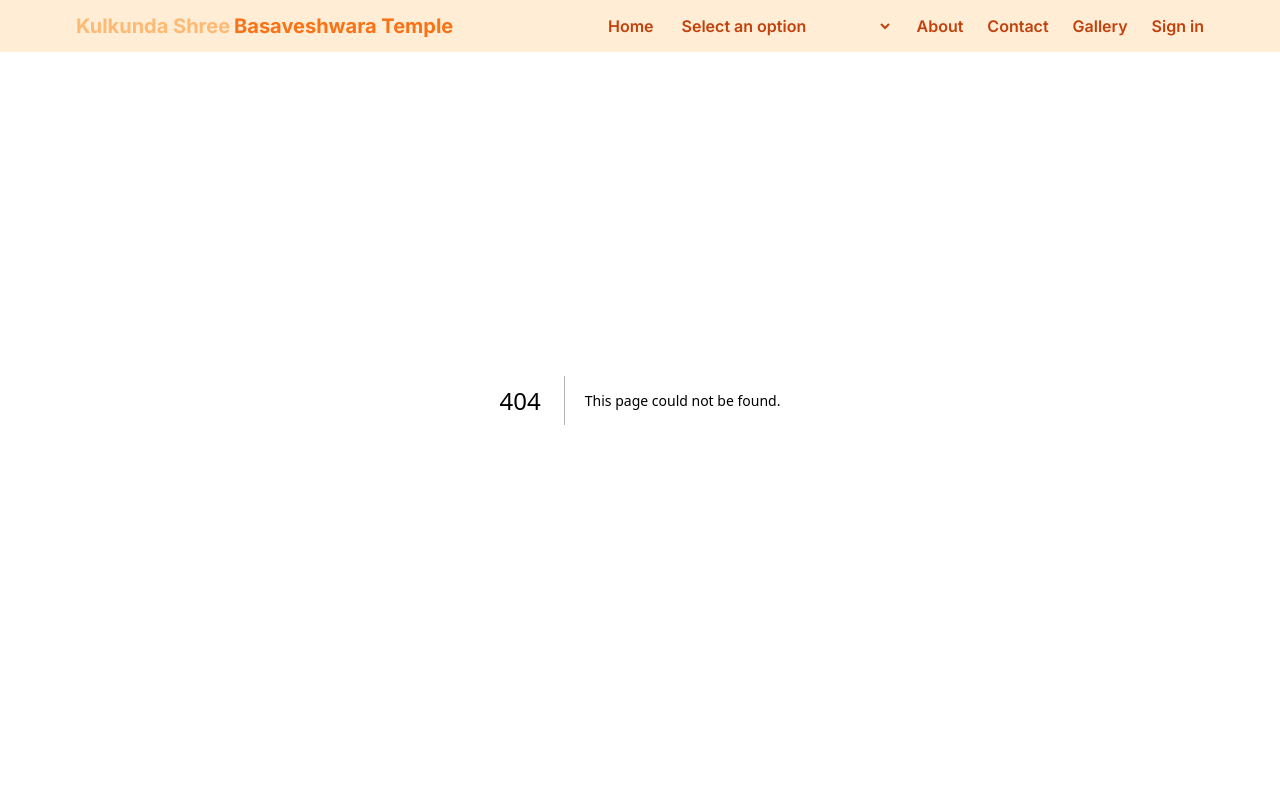
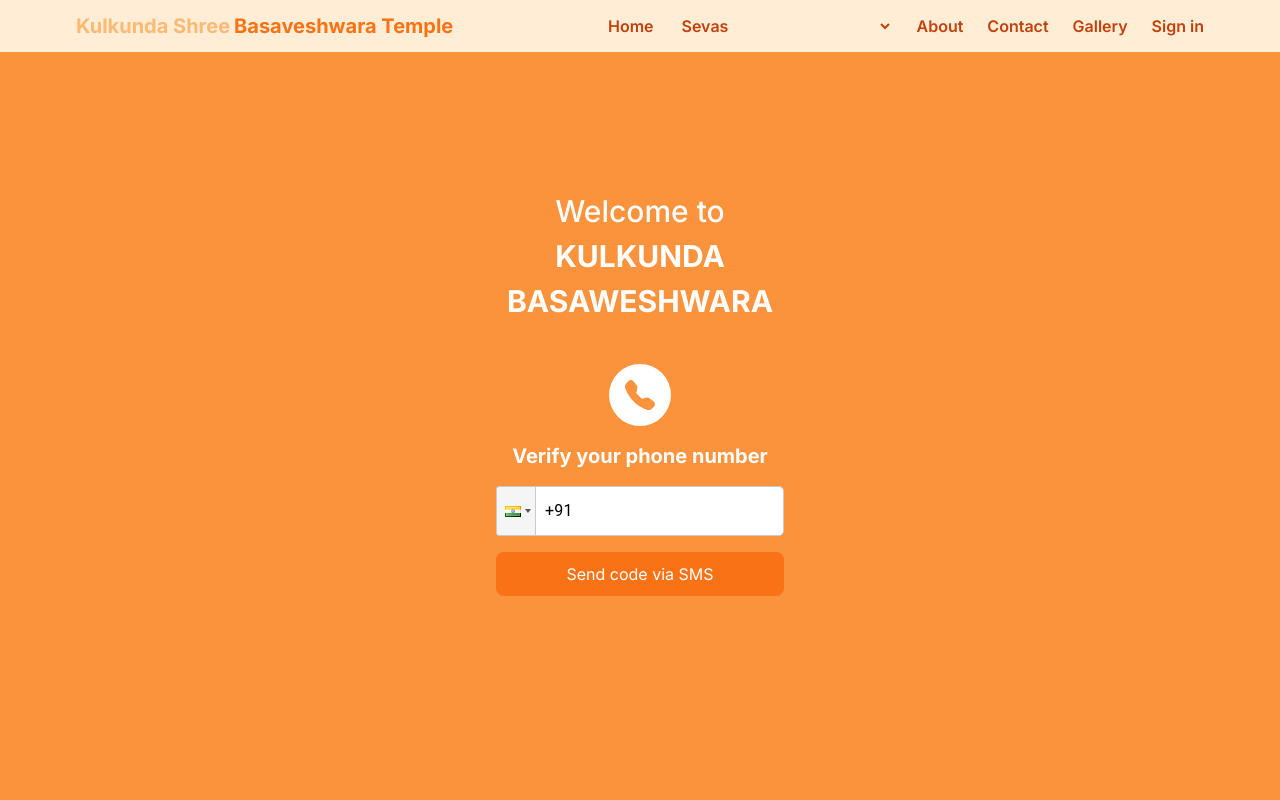
Before and after one commit to VijayendraNayak/kulkunda_front, a Next.js app: page /Pages/verifyotp in a window 1280 px wide. Before the commit this address had no page. Shown: the top 800 px of the page. Built offline with nearby package versions, Linux system fonts and the light colour scheme.

Commit message:
some changes

```diff
--- a/app/Components/ImageSlider.jsx
+++ b/app/Components/ImageSlider.jsx
@@ -31,8 +31,8 @@ const ImageSlider = () => {
   };
 
   return (
-    <div className='relative flex h-[400px] sm:h-[700px] w-full flex-col mt-12 sm:mt-26 sm:justify-center items-center'>
-      <div className='relative w-full h-[400px] sm:h-[700px] flex overflow-hidden'>
+    <div className='relative flex h-[500px] sm:h-[400px] w-full flex-col mt-12 sm:mt-26 sm:justify-center items-center'>
+      <div className='relative w-full h-[500px] sm:h-[400px] flex overflow-hidden'>
         <div className='relative w-full h-full'>
           <Image
             className='w-full h-full object-cover object-center'
--- a/app/Components/UserHeader.jsx
+++ b/app/Components/UserHeader.jsx
@@ -84,7 +84,7 @@ const UserHeader = ({ loading }) => {
               value=""
               className="hover:underline text-orange-700 hidden sm:flex p-3"
             >
-              Select an option
+              Sevas
             </option>
             <option
               value="sevaList"
@@ -185,11 +185,14 @@ const UserHeader = ({ loading }) => {
               </Link> */}
               {currentUser ? (
                 <Link href="/Pages/profile">
-                  <img
-                    className=" rounded-full w-10 h-10  sm:hidden"
-                    src={currentUser.avatar}
-                    alt="profile"
-                  />
+                  <div className="flex gap-1 items-center">
+                    <img
+                      className=" rounded-full w-10 h-10  sm:hidden"
+                      src={currentUser.avatar}
+                      alt="profile"
+                    />
+                    <span className="hover:underline text-orange-700 sm:hidden">My Profile</span>
+                  </div>
                 </Link>
               ) : (
                 <Link href="/Pages/login">
--- a/app/Pages/aboutus/page.jsx
+++ b/app/Pages/aboutus/page.jsx
@@ -28,12 +28,12 @@ const page = () => {
     <div className="pt-10 pb-10 lg:pt-20 ">
       {loader && <Loader />}
       <div className="flex justify-between items-center pb-5">
-        <p className="text-3xl lg:text-5xl text-center font-semibold text-orange-500 py-8">
+        <p className="text-3xl lg:text-5xl text-center font-semibold text-black py-8 px-4">
           About Us
         </p>
         <button
           type="button"
-          className="border-2 border-orange-500 bg-orange-300 px-5 py-3 rounded-full ml-auto mr-10 hover:bg-orange-400"
+          className="border-2 border-orange-500 bg-orange-300 px-3 py-3 rounded-full ml-auto mr-10 hover:bg-orange-400"
           onClick={handleonclick}
         >
           {lang === "english" ? "ಕನ್ನಡ" : "English"}
--- a/app/Pages/advancedseva/page.jsx
+++ b/app/Pages/advancedseva/page.jsx
@@ -1,11 +1,19 @@
-import React from 'react'
+import React from "react";
+import { useRouter } from "next/navigation";
+import { useDispatch, useSelector } from "react-redux";
+import { setSevaName } from "../../Redux/Features/counter/sevaslice";
+
 
 const page = () => {
-  return (
-    <div>
+  const [sevaname, setSevaname] = useState(null);
+  const handleBookSeva = (name) => {
+    router.replace("/Pages/sevabookinform");
+    setSevaname(name);
+    dispatch(setSevaName(name));
+  };
+  const router = useRouter();
+  const dispatch = useDispatch();
+  return <div></div>;
+};
 
-    </div>
-  )
-}
-
-export default page
+export default page;
--- /dev/null
+++ b/app/Pages/passwordotp/page.jsx
@@ -0,0 +1,65 @@
+"use client";
+import { BsFillShieldLockFill, BsTelephoneFill } from "react-icons/bs";
+import { CgSpinner } from "react-icons/cg";
+import { useState } from "react";
+import PhoneInput from "react-phone-input-2";
+import "react-phone-input-2/lib/style.css";
+import { toast, Toaster } from "react-hot-toast";
+import Loader from "../../Components/Loader";
+
+// Main component
+const App = () => {
+  // State variables
+  const [loading, setLoading] = useState(false);
+  const [showOTP, setShowOTP] = useState(false);
+  const [phone, setPhone] = useState("");
+  const [otp, setOTP] = useState("");
+  const [suc, setSuc] = useState(false);
+
+  // JSX structure
+  return (
+    <section className="bg-orange-400 flex items-center justify-center h-screen">
+      <div>
+        {loading && <Loader />}
+        <Toaster toastOptions={{ duration: 4000 }} />
+        <div className="w-80 flex flex-col gap-4 rounded-lg p-4">
+          <h1 className="text-center leading-normal text-white font-medium text-3xl mb-6">
+            Welcome to <br />
+            <span className="font-bold">KULKUNDA BASAWESHWARA</span>
+          </h1>
+          {showOTP ? (
+            <>
+              {/* Removed OTP functionality UI */}
+            </>
+          ) : (
+            <>
+              <div className="bg-white text-orange-400 w-fit mx-auto p-4 rounded-full">
+                <BsTelephoneFill size={30} />
+              </div>
+              <label
+                htmlFor=""
+                className="font-bold text-xl text-white text-center"
+              >
+                Verify your phone number
+              </label>
+              <PhoneInput country={"in"} value={phone} onChange={setPhone} />
+              <button
+                onClick={() => {}}
+                className="bg-orange-500 w-full flex gap-1 items-center justify-center py-2.5 hover:scale-105 text-white rounded-lg"
+              >
+                {loading && (
+                  <CgSpinner size={20} className="mt-1 animate-spin" />
+                )}
+                <span>Send code via SMS</span>
+              </button>
+              {/* Captcha button below */}
+              <div id="recaptcha"></div>
+            </>
+          )}
+        </div>
+      </div>
+    </section>
+  );
+};
+
+export default App;
--- a/app/Pages/seva/page.jsx
+++ b/app/Pages/seva/page.jsx
@@ -1,8 +1,5 @@
 "use client";
 import React, { useEffect, useState } from "react";
-import { useRouter } from "next/navigation";
-import { useDispatch, useSelector } from "react-redux";
-import { setSevaName } from "../../Redux/Features/counter/sevaslice";
 import Image from "next/image";
 import Entrance from "/app/assets/image/entrance.jpg";
 import Loader from "../../Components/Loader";
@@ -11,10 +8,7 @@ import Loader from "../../Components/Loader";
 const SevaPage = () => {
   const [language, setLanguage] = useState("english");
   const [formdata, setFormdata] = useState(null);
-  const [sevaname, setSevaname] = useState(null);
   const [loader, setLoader] = useState(false);
-  const router = useRouter();
-  const dispatch = useDispatch();
 
   useEffect(() => {
     const getdata = async () => {
@@ -40,21 +34,15 @@ const SevaPage = () => {
     setLanguage(selectedLanguage);
   };
 
-  const handleBookSeva = (name) => {
-    router.replace("/Pages/sevabookinform");
-    setSevaname(name);
-    dispatch(setSevaName(name));
-  };
-
   return (
     <div className="pt-20">
       {
         loader && <Loader/>
       }
-      <p className="text-black lg:text-6xl text-3xl text-center font-bold" style={{ textDecoration: 'none', fontFamily: 'Roboto' }}>
+      <p className="text-black lg:text-6xl text-3xl text-center font-bold" >
         Seva Served Here
       </p>
-      <div className="flex justify-end pr-8 mb-4">
+      <div className="flex justify-end pr-8 mb-4  py-2">
         <label className="hidden md:block text-lg mr-2 font-serif">Select Language:</label>
         <select
           className="border p-1 rounded-md bg-gradient-to-r from-orange-300 via-orange-500 to-orange-700 focus:outline-none focus:ring focus:border-blue-300"
@@ -70,7 +58,7 @@ const SevaPage = () => {
       <div className="flex flex-row">
         <div
           className="flex-1 p-2 px-8 overflow-y-auto"
-          style={{ maxHeight: "500px" }}
+          // style={{ maxHeight: "500px" }}
         >
           {formdata &&
             formdata.map((seva) => (
@@ -93,7 +81,7 @@ const SevaPage = () => {
               </div>
             ))}
         </div>
-        <div className="flex-1 relative hidden md:block">
+        <div className="flex-1 hidden md:block fixed top-0 right-0 bottom-0 left-0 z-10" style={{ maxHeight: "500px" }}>
           <Image
             src={Entrance}
             alt="entrance"
--- /dev/null
+++ b/app/Pages/verifyotp/page.jsx
@@ -0,0 +1,65 @@
+"use client";
+import { BsFillShieldLockFill, BsTelephoneFill } from "react-icons/bs";
+import { CgSpinner } from "react-icons/cg";
+import { useState } from "react";
+import PhoneInput from "react-phone-input-2";
+import "react-phone-input-2/lib/style.css";
+import { toast, Toaster } from "react-hot-toast";
+import Loader from "../../Components/Loader";
+
+// Main component
+const App = () => {
+  // State variables
+  const [loading, setLoading] = useState(false);
+  const [showOTP, setShowOTP] = useState(false);
+  const [phone, setPhone] = useState("");
+  const [otp, setOTP] = useState("");
+  const [suc, setSuc] = useState(false);
+
+  // JSX structure
+  return (
+    <section className="bg-orange-400 flex items-center justify-center h-screen">
+      <div>
+        {loading && <Loader />}
+        <Toaster toastOptions={{ duration: 4000 }} />
+        <div className="w-80 flex flex-col gap-4 rounded-lg p-4">
+          <h1 className="text-center leading-normal text-white font-medium text-3xl mb-6">
+            Welcome to <br />
+            <span className="font-bold">KULKUNDA BASAWESHWARA</span>
+          </h1>
+          {showOTP ? (
+            <>
+              {/* Removed OTP functionality UI */}
+            </>
+          ) : (
+            <>
+              <div className="bg-white text-orange-400 w-fit mx-auto p-4 rounded-full">
+                <BsTelephoneFill size={30} />
+              </div>
+              <label
+                htmlFor=""
+                className="font-bold text-xl text-white text-center"
+              >
+                Verify your phone number
+              </label>
+              <PhoneInput country={"in"} value={phone} onChange={setPhone} />
+              <button
+                onClick={() => {}}
+                className="bg-orange-500 w-full flex gap-1 items-center justify-center py-2.5 hover:scale-105 text-white rounded-lg"
+              >
+                {loading && (
+                  <CgSpinner size={20} className="mt-1 animate-spin" />
+                )}
+                <span>Send code via SMS</span>
+              </button>
+              {/* Captcha button below */}
+              <div id="recaptcha"></div>
+            </>
+          )}
+        </div>
+      </div>
+    </section>
+  );
+};
+
+export default App;
```
Also changed, not shown: app/page.js (line endings or trailing spaces).
